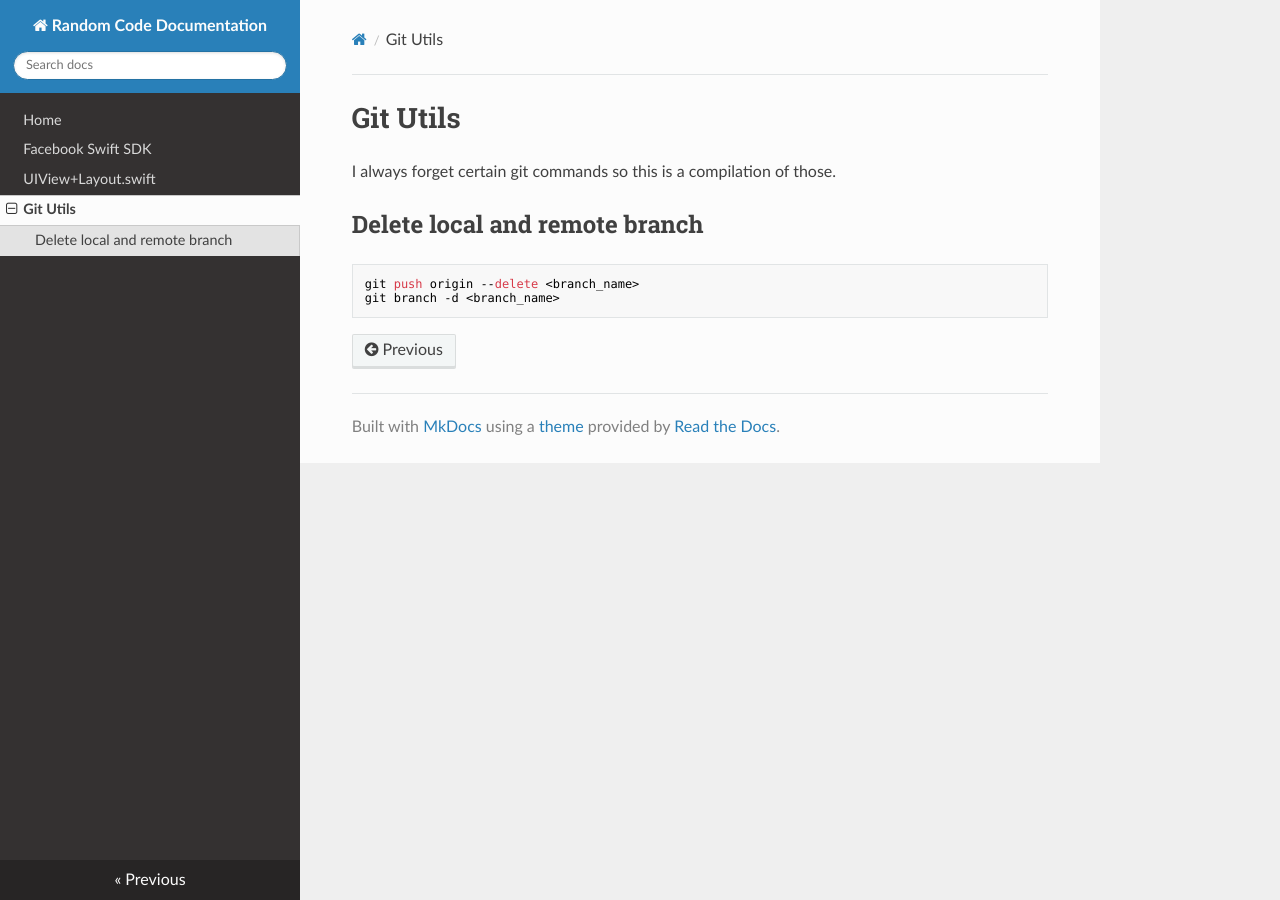
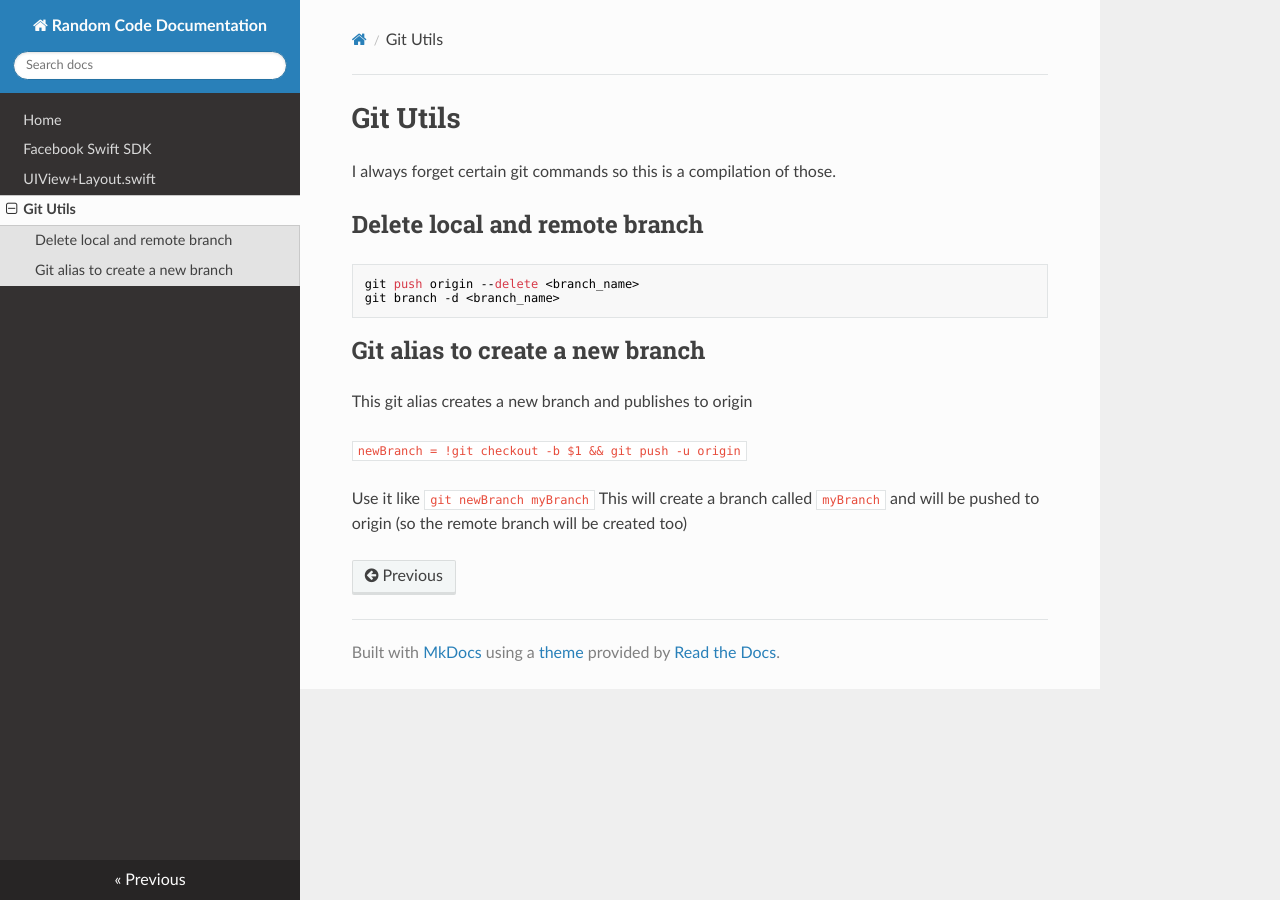
Before and after one commit to misato/random-code-documentation, an MkDocs documentation site: the page built from docs/git-utils.md, in a window 1280 px wide. Built offline with MkDocs 1.6.1, drawn with Linux system fonts in a browser that asks for light colours; nearby versions of some CDN libraries; old or Windows-style settings are respelled for this version of MkDocs.

Commit message:
Added alias to create new branch

````diff
--- a/docs/git-utils.md
+++ b/docs/git-utils.md
@@ -8,3 +8,11 @@ I always forget certain git commands so this is a compilation of those.
 git push origin --delete <branch_name>
 git branch -d <branch_name>
 ```
+
+## Git alias to create a new branch
+
+This git alias creates a new branch and publishes to origin
+
+```newBranch = !git checkout -b $1 && git push -u origin```
+
+Use it like `git newBranch myBranch` This will create a branch called `myBranch` and will be pushed to origin (so the remote branch will be created too)
````
